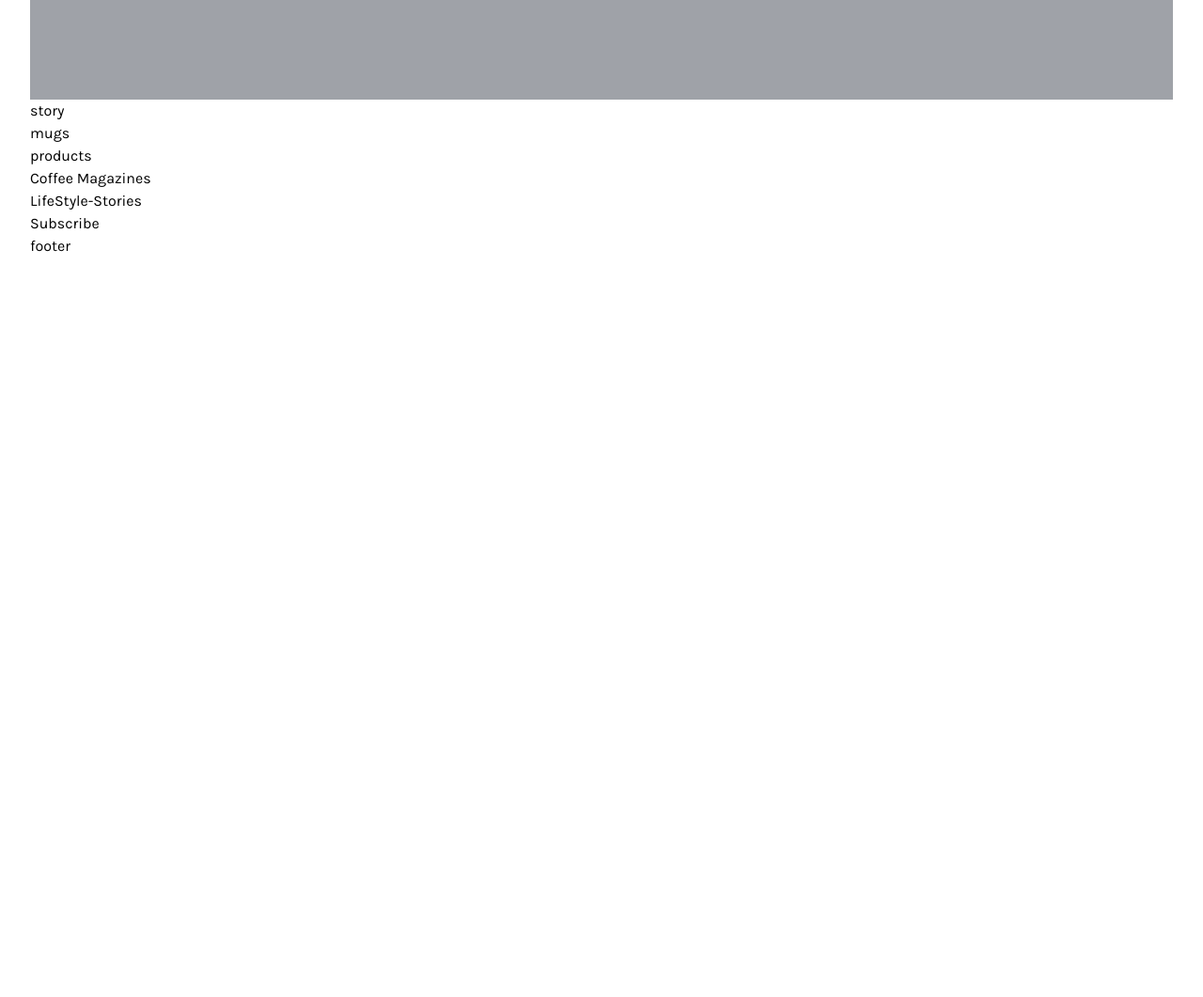
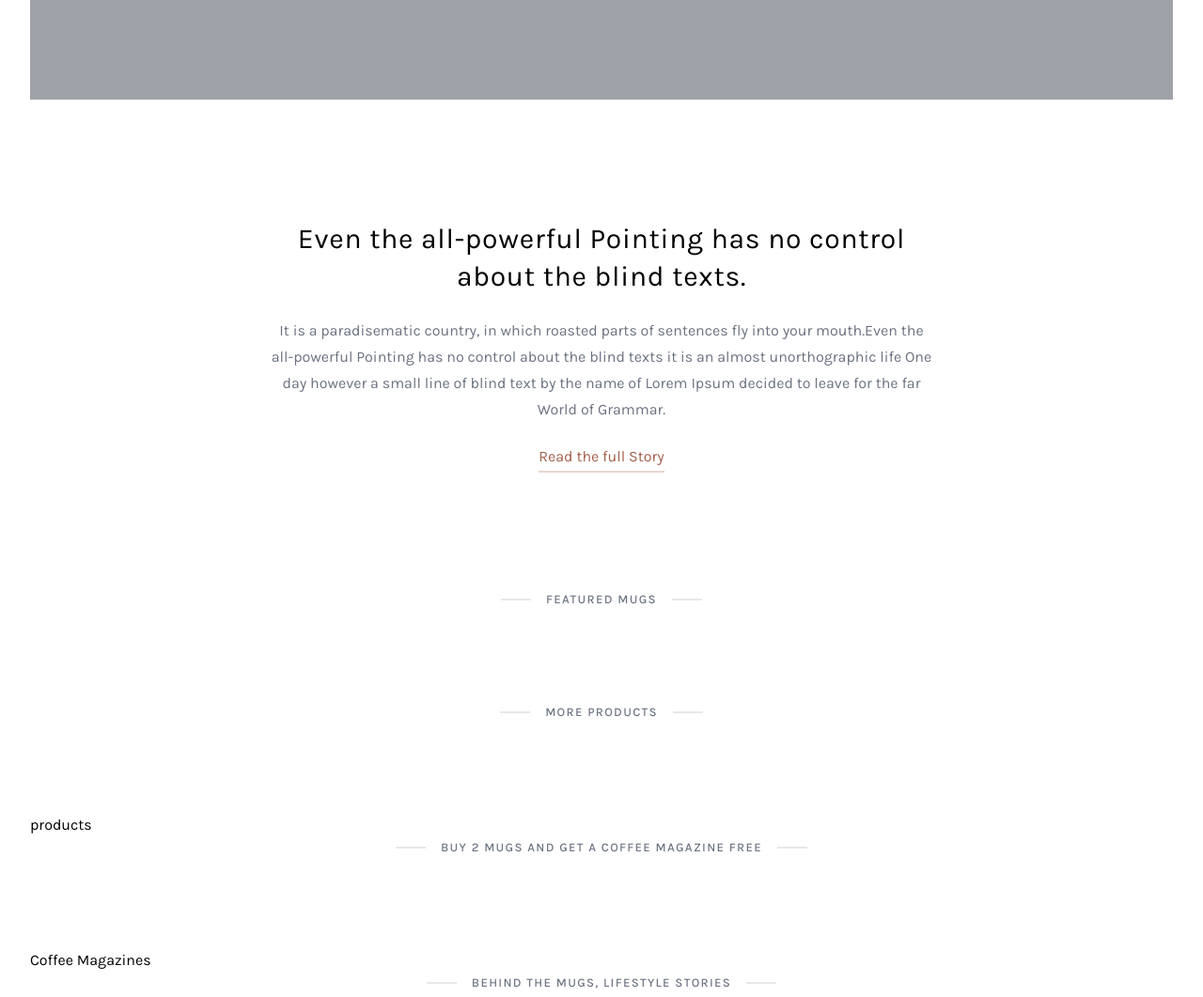
Before and after one commit to minhtrietk2000/tailwindcss-coffe-style, a website: page public/index.html in a window 1280 px wide. Shown: the part 500-1561 px from the top of the page at 94% size. Before the commit the page ends 800 px from the top, so only its background shows below. Drawn offline with nearby package versions, Linux system fonts and the light colour scheme; files that its build step writes are made by us from their sources.

Commit message:
add story and subheadline

```diff
--- a/public/index.html
+++ b/public/index.html
@@ -85,21 +85,56 @@
 				</div> <!--End Slider-->
 
 				<div class="story">
-					story
+					<div class="w-full h-full flex justify-center items-center">
+
+						<div class="px-4 sm:px-16 md:px-32 lg:px-48 xl:px-64 py-32 text-center">
+							<div class="text-3xl tracking-wide mb-6 font-normal leading-10">
+								Even the all-powerful Pointing has no control about the blind texts.
+							</div>
+							<div class="text-gray-500 leading-7 mb-6">
+								It is a paradisematic country, in which roasted parts of sentences fly into your mouth.Even the all-powerful Pointing has no control about the blind texts it is an almost unorthographic life One day however a small line of blind text by the name of Lorem Ipsum decided to leave for the far World of Grammar.
+							</div>
+							<div>
+								<a href="" class="text-coffee-400 hover:text-coffee-600 relative after:absolute after:-bottom-2 after:left-0 after:bg-coffee-50 hover:after:bg-coffee-200 after:h-0.5 after:w-full after:transition-all after:ease-in-out after:duration-700">Read the full Story</a>
+							</div>
+						</div>
+
+					</div>
+
 				</div> <!--End story-->
 
+				<div class="tnm-subheadline ">
+					<div class="tnm-subheadline-deco-line "></div>
+					<div class="tnm-subheadline-label ">Featured Mugs</div>
+					<div class="tnm-subheadline-deco-line "></div>
+				</div>
 				<div class="feature-mugs">
-					mugs
+
 				</div> <!--End Feature Mugs-->
 
+				<div class="tnm-subheadline ">
+					<div class="tnm-subheadline-deco-line "></div>
+					<div class="tnm-subheadline-label ">More Products</div>
+					<div class="tnm-subheadline-deco-line "></div>
+				</div>
 				<div class="more-products">
 					products
 				</div> <!--End More Products-->
 
+				<div class="tnm-subheadline ">
+					<div class="tnm-subheadline-deco-line "></div>
+					<div class="tnm-subheadline-label ">Buy 2 mugs and get a coffee magazine free</div>
+					<div class="tnm-subheadline-deco-line "></div>
+				</div>
 				<div class="coffee-magazines">
 					Coffee Magazines
 				</div> <!--End coffee magazines-->
 
+				<div class="tnm-subheadline ">
+					<div class="tnm-subheadline-deco-line "></div>
+					<div class="tnm-subheadline-label ">Behind the mugs, lifestyle stories</div>
+					<div class="tnm-subheadline-deco-line "></div>
+				</div>
 				<div class="lifestyle-stories">
 					LifeStyle-Stories
 				</div> <!--End LifeStyle - Story-->
--- a/src/input.css
+++ b/src/input.css
@@ -25,3 +25,15 @@
 .tnm-top-menu-expanded {
 	@apply absolute top-10 z-50 w-full bg-white text-center animate-slideDown;
 }
+
+.tnm-subheadline {
+	@apply flex justify-center items-center mb-24;
+}
+
+.tnm-subheadline-deco-line {
+	@apply w-8 h-[0.1rem] bg-gray-200;
+}
+
+.tnm-subheadline-label {
+	@apply uppercase mx-4 tracking-widest text-gray-500 font-medium text-[13px] text-center;
+}
--- a/tailwind.config.js
+++ b/tailwind.config.js
@@ -8,7 +8,13 @@ module.exports = {
     		Karla: ['Karla', 'sans-serif']
     	},
     	colors: {
-    		'light-coffee' : '#C89F94'
+    		'light-coffee' : '#C89F94',
+        'coffee': {
+          50: '#E8D6D0',
+          200: '#C89F94',
+          400: '#A25F4B',
+          600: '#744838',
+        }
     	},
 
       keyframes: {
```
